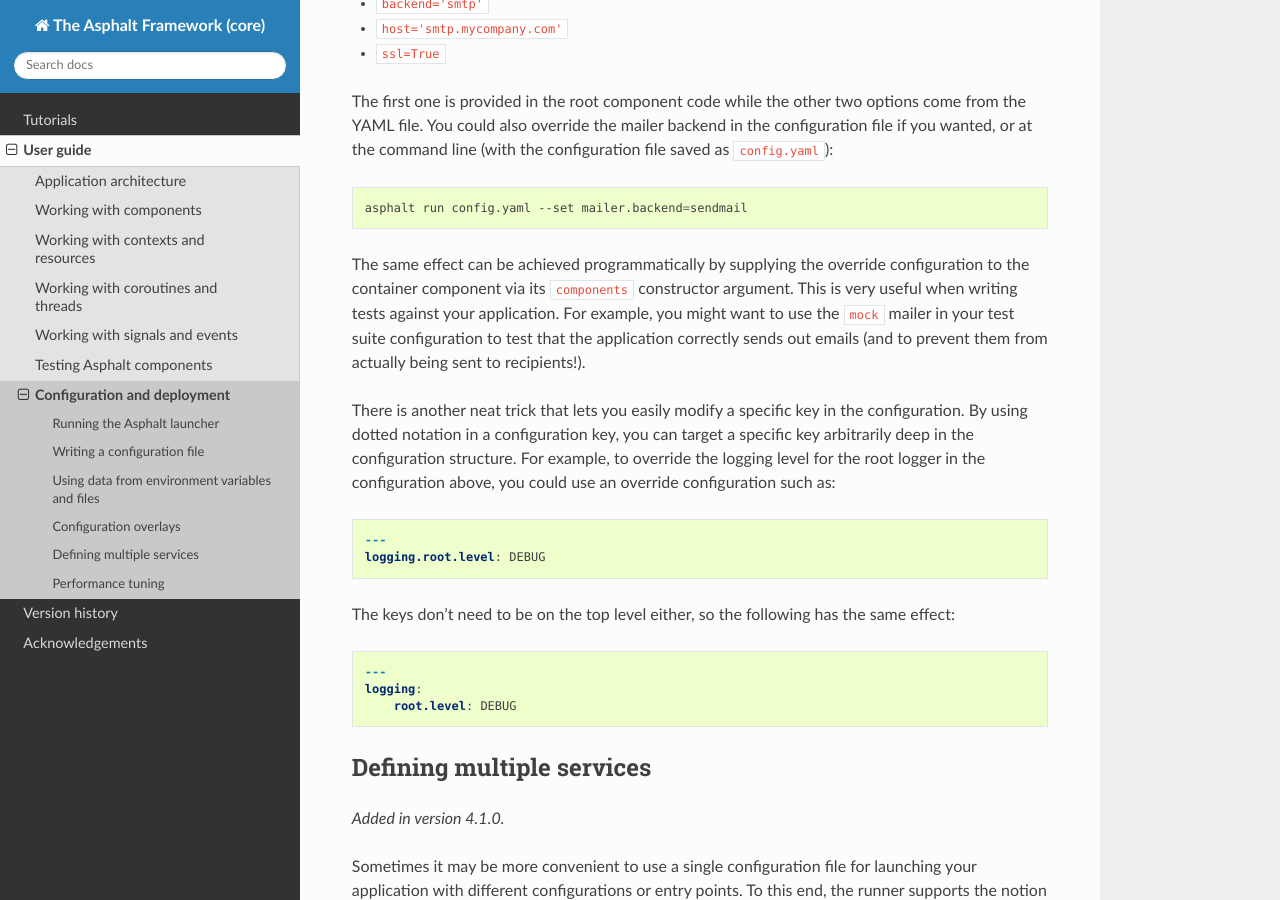
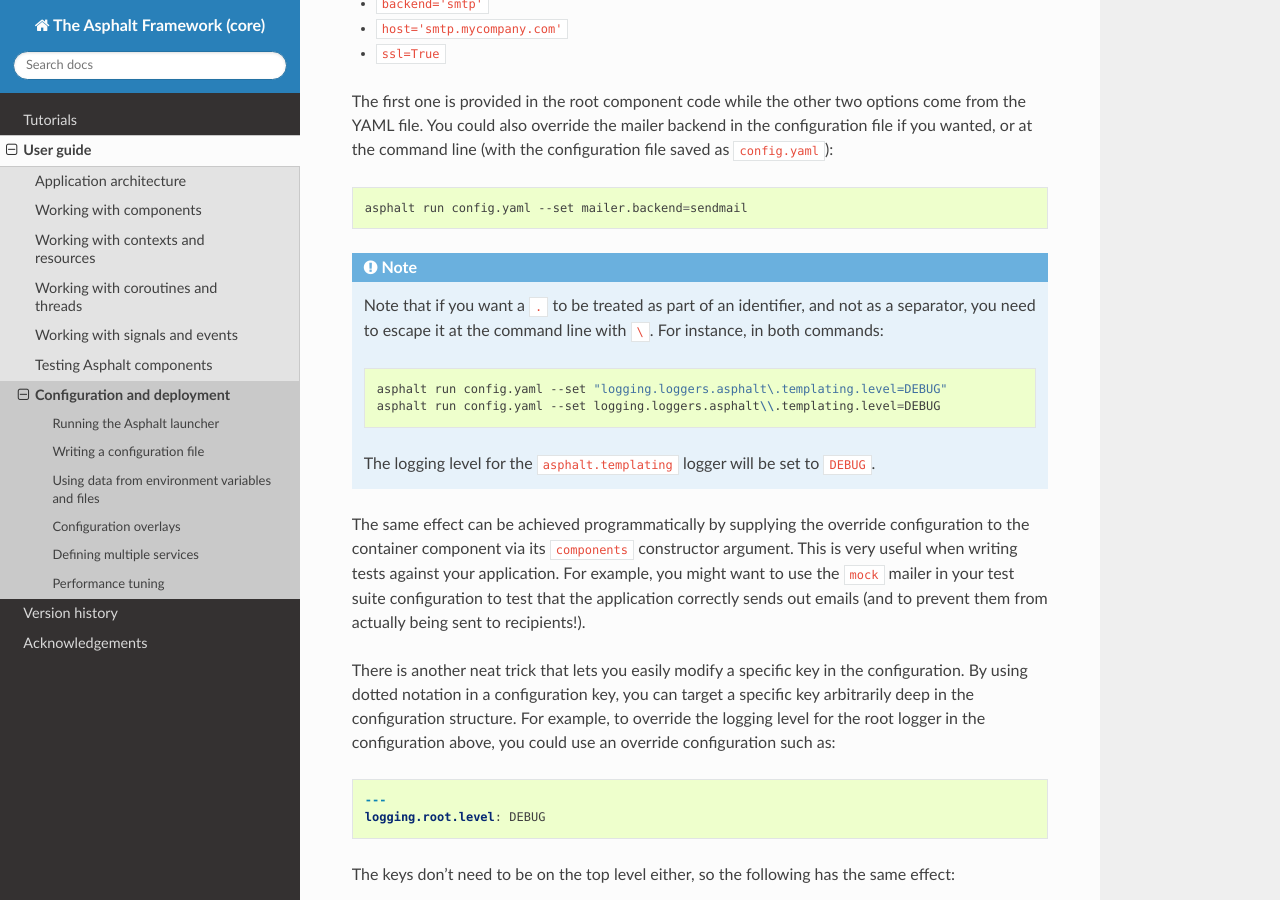
Before and after one commit to asphalt-framework/asphalt, a Sphinx documentation site: the page built from docs/userguide/deployment.rst, in a window 1280 px wide and 900 px high, scrolled down 3510 px. Built offline with Sphinx 7.4.7 and the Read the Docs theme 2.0.0, drawn with Linux system fonts in a browser that asks for light colours; the version number could not be read and is left out.

Commit message:
Handle escape character

```diff
--- a/docs/userguide/deployment.rst
+++ b/docs/userguide/deployment.rst
@@ -172,6 +172,17 @@
 
     asphalt run config.yaml --set mailer.backend=sendmail
 
+.. note::
+    Note that if you want a ``.`` to be treated as part of an identifier, and not as a separator,
+    you need to escape it at the command line with ``\``. For instance, in both commands:
+
+    .. code-block:: bash
+
+        asphalt run config.yaml --set "logging.loggers.asphalt\.templating.level=DEBUG"
+        asphalt run config.yaml --set logging.loggers.asphalt\\.templating.level=DEBUG
+
+    The logging level for the ``asphalt.templating`` logger will be set to ``DEBUG``.
+
 The same effect can be achieved programmatically by supplying the override configuration to the
 container component via its ``components`` constructor argument. This is very useful when writing
 tests against your application. For example, you might want to use the ``mock`` mailer in your test
```
Also changed, not shown: 1 other file.
